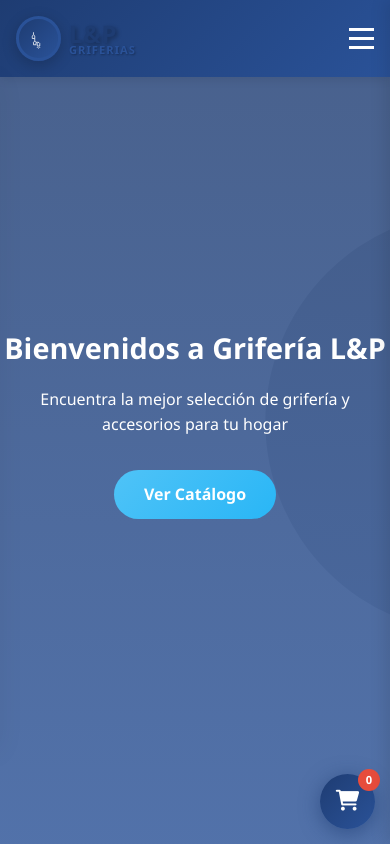
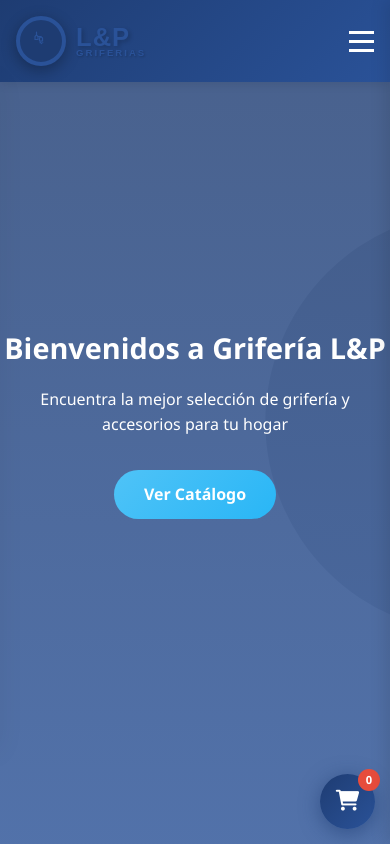
Before and after one commit to IgnacioNicolasArce/Griferia-L-P, a website: page frontend/index.html in a window 390 px wide. Shown: the top 844 px of the page. Drawn offline with Linux system fonts and the light colour scheme; no server answers.

Commit message:
Corregir logo de L&P GRIFERIAS para que coincida exactamente con el original
- Rediseñar ícono de grifo SVG más preciso y estilizado
- Ajustar colores: azul sólido en lugar de gradiente
- Mejorar tipografía con espaciado correcto
- Aumentar tamaño del ícono para mejor visibilidad
- Mantener responsividad en todos los dispositivos

```diff
--- a/frontend/index.html
+++ b/frontend/index.html
@@ -15,14 +15,17 @@
                 <div class="logo">
                     <div class="logo-icon">
                         <svg viewBox="0 0 100 100" class="faucet-icon">
-                            <!-- Grifo estilizado -->
-                            <path d="M30 25 L30 35 L25 40 L25 50 L35 50 L35 40 L30 35" stroke="currentColor" stroke-width="3" fill="none"/>
-                            <path d="M35 50 L35 60 L40 65 L40 75 L30 75 L30 65 L35 60" stroke="currentColor" stroke-width="3" fill="none"/>
-                            <path d="M40 65 L50 65 L55 70 L55 80 L45 80 L45 70 L50 65" stroke="currentColor" stroke-width="3" fill="none"/>
-                            <!-- Gotas de agua -->
-                            <circle cx="45" cy="85" r="2" fill="currentColor"/>
-                            <circle cx="50" cy="88" r="2" fill="currentColor"/>
-                            <circle cx="55" cy="85" r="2" fill="currentColor"/>
+                            <!-- Grifo estilizado más preciso -->
+                            <!-- Cuerpo principal del grifo -->
+                            <path d="M35 20 L35 30 L30 35 L30 45 L40 45 L40 35 L35 30" stroke="currentColor" stroke-width="4" fill="none" stroke-linecap="round"/>
+                            <!-- Boquilla del grifo -->
+                            <path d="M40 35 L50 35 L55 40 L55 50 L45 50 L45 40 L50 35" stroke="currentColor" stroke-width="4" fill="none" stroke-linecap="round"/>
+                            <!-- Gotas de agua cayendo -->
+                            <circle cx="48" cy="55" r="3" fill="currentColor"/>
+                            <circle cx="52" cy="58" r="2.5" fill="currentColor"/>
+                            <circle cx="56" cy="55" r="2" fill="currentColor"/>
+                            <!-- Línea de agua -->
+                            <path d="M50 50 L50 55" stroke="currentColor" stroke-width="2" stroke-linecap="round"/>
                         </svg>
                     </div>
                     <div class="logo-text">
--- a/frontend/styles.css
+++ b/frontend/styles.css
@@ -60,15 +60,15 @@ body {
 }
 
 .logo-icon {
-    width: 60px;
-    height: 60px;
-    background: linear-gradient(135deg, #1e3c72 0%, #2a5298 100%);
+    width: 70px;
+    height: 70px;
+    background: #1e3c72;
     border-radius: 50%;
     display: flex;
     align-items: center;
     justify-content: center;
-    border: 3px solid #2a5298;
-    box-shadow: 0 4px 15px rgba(0,0,0,0.2);
+    border: 4px solid #2a5298;
+    box-shadow: 0 4px 15px rgba(0,0,0,0.3);
     transition: all 0.3s ease;
 }
 
@@ -78,9 +78,9 @@ body {
 }
 
 .faucet-icon {
-    width: 35px;
-    height: 35px;
-    color: white;
+    width: 45px;
+    height: 45px;
+    color: #2a5298;
     transition: all 0.3s ease;
 }
 
@@ -95,22 +95,24 @@ body {
 }
 
 .logo-main {
-    font-size: 2.2rem;
+    font-size: 2.4rem;
     font-weight: 900;
-    color: #1e3c72;
-    text-shadow: 2px 2px 4px rgba(0,0,0,0.3);
-    letter-spacing: 2px;
+    color: #2a5298;
+    text-shadow: 2px 2px 4px rgba(0,0,0,0.2);
+    letter-spacing: 3px;
     margin: 0;
+    font-family: 'Arial', sans-serif;
 }
 
 .logo-sub {
-    font-size: 0.9rem;
+    font-size: 0.8rem;
     font-weight: 700;
     color: #2a5298;
-    text-shadow: 1px 1px 2px rgba(0,0,0,0.3);
-    letter-spacing: 3px;
+    text-shadow: 1px 1px 2px rgba(0,0,0,0.2);
+    letter-spacing: 4px;
     margin: 0;
-    margin-top: -2px;
+    margin-top: -3px;
+    font-family: 'Arial', sans-serif;
 }
 
 .nav-menu {
@@ -568,27 +570,27 @@ body {
 
     /* Logo responsivo */
     .logo {
-        gap: 10px;
+        gap: 12px;
     }
 
     .logo-icon {
-        width: 50px;
-        height: 50px;
+        width: 60px;
+        height: 60px;
     }
 
     .faucet-icon {
-        width: 28px;
-        height: 28px;
+        width: 35px;
+        height: 35px;
     }
 
     .logo-main {
-        font-size: 1.8rem;
-        letter-spacing: 1px;
+        font-size: 2rem;
+        letter-spacing: 2px;
     }
 
     .logo-sub {
-        font-size: 0.8rem;
-        letter-spacing: 2px;
+        font-size: 0.7rem;
+        letter-spacing: 3px;
     }
 
     .hero-content h2 {
@@ -1035,27 +1037,27 @@ body {
 
     /* Logo para pantallas muy pequeñas */
     .logo {
-        gap: 8px;
+        gap: 10px;
     }
 
     .logo-icon {
-        width: 45px;
-        height: 45px;
+        width: 50px;
+        height: 50px;
     }
 
     .faucet-icon {
-        width: 25px;
-        height: 25px;
+        width: 30px;
+        height: 30px;
     }
 
     .logo-main {
-        font-size: 1.5rem;
-        letter-spacing: 0.5px;
+        font-size: 1.6rem;
+        letter-spacing: 1px;
     }
 
     .logo-sub {
-        font-size: 0.7rem;
-        letter-spacing: 1px;
+        font-size: 0.6rem;
+        letter-spacing: 2px;
     }
 }
 
```
